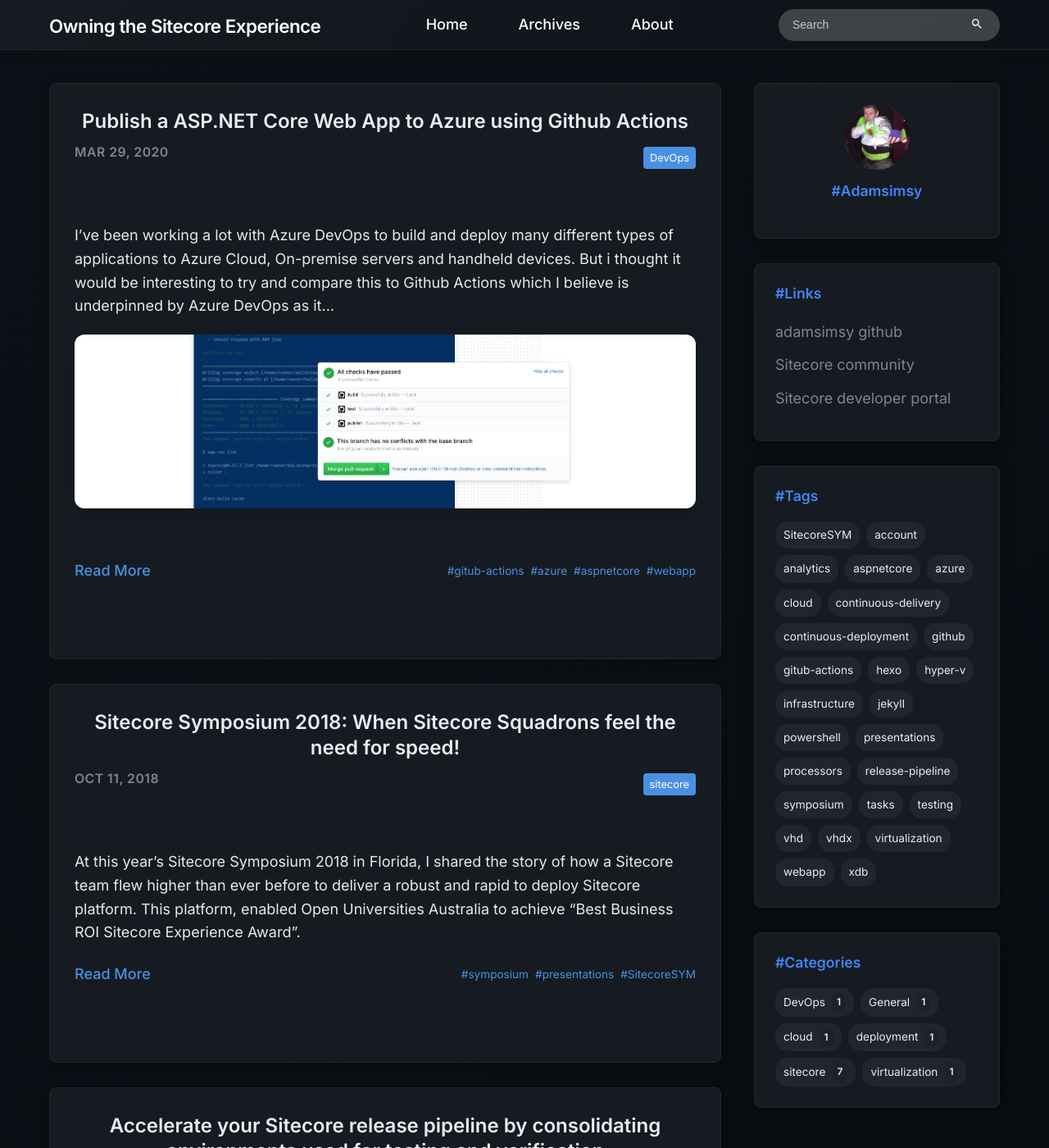
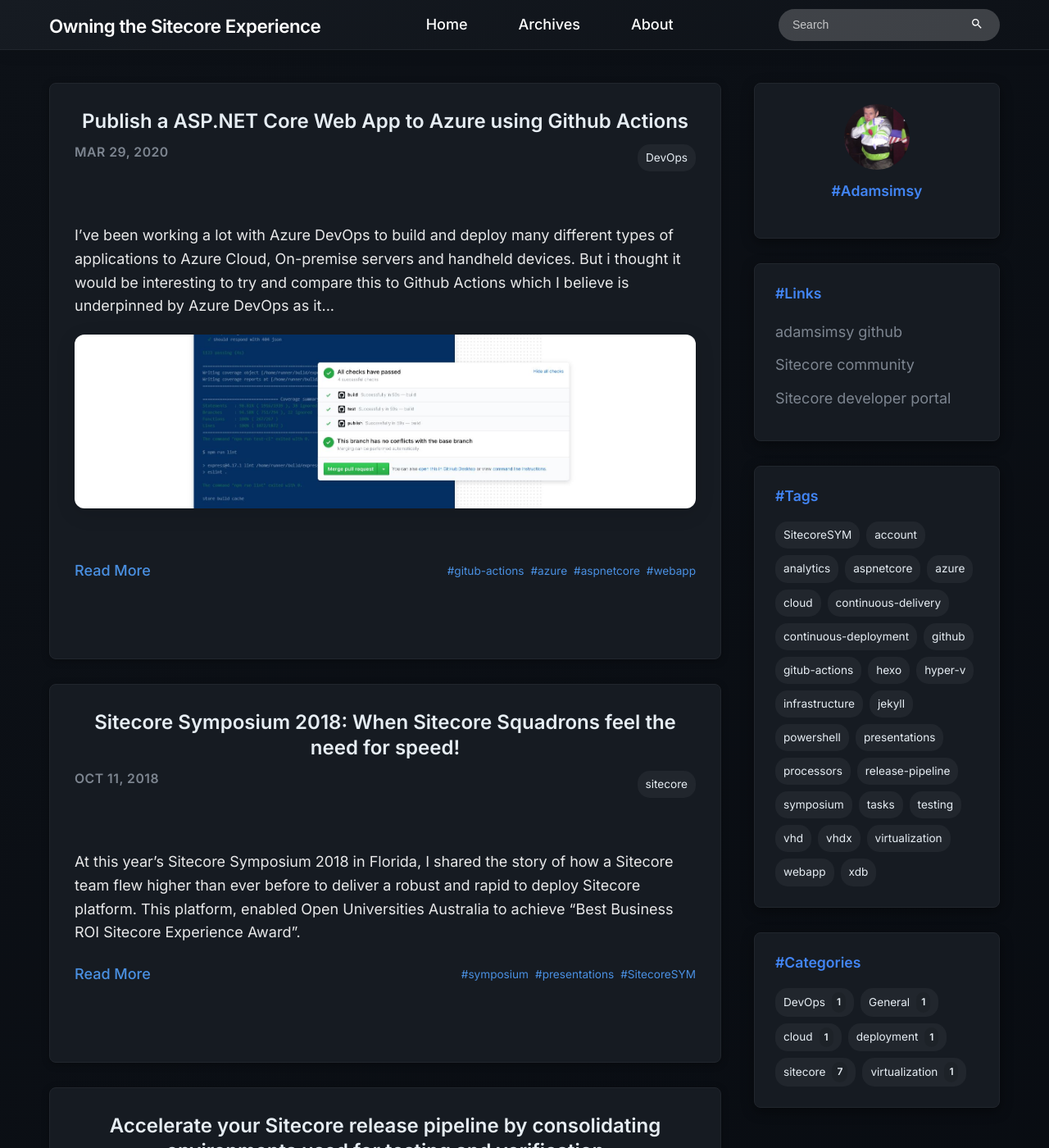
Before and after one commit to Adamsimsy/adamsimsy.github.io, a Jekyll site: the page built from docs/index.markdown, in a window 1280 px wide and 1400 px high. Shown: the whole window at 82% size. Built offline with Jekyll 4.4.1, drawn with Linux system fonts in a browser that asks for light colours.

Commit message:
fix post category pill

```diff
--- a/docs/_sass/_adamtheme.scss
+++ b/docs/_sass/_adamtheme.scss
@@ -1176,16 +1176,17 @@
       }
 
       .category-link {
-        background: #4a90e2;
-        color: white;
-        padding: 3px 8px;
-        border-radius: 4px;
+        background: $grey-color-medium;
+        color: $text-color;
+        padding: 5px 10px;
+        border-radius: 15px;
         text-decoration: none;
-        font-size: 0.8rem;
-        transition: background 0.3s ease;
+        font-size: 0.85rem;
+        transition: all 0.3s ease;
 
         &:hover {
-          background: #357abd;
+          background: #4a90e2;
+          color: white;
         }
       }
     }
```
